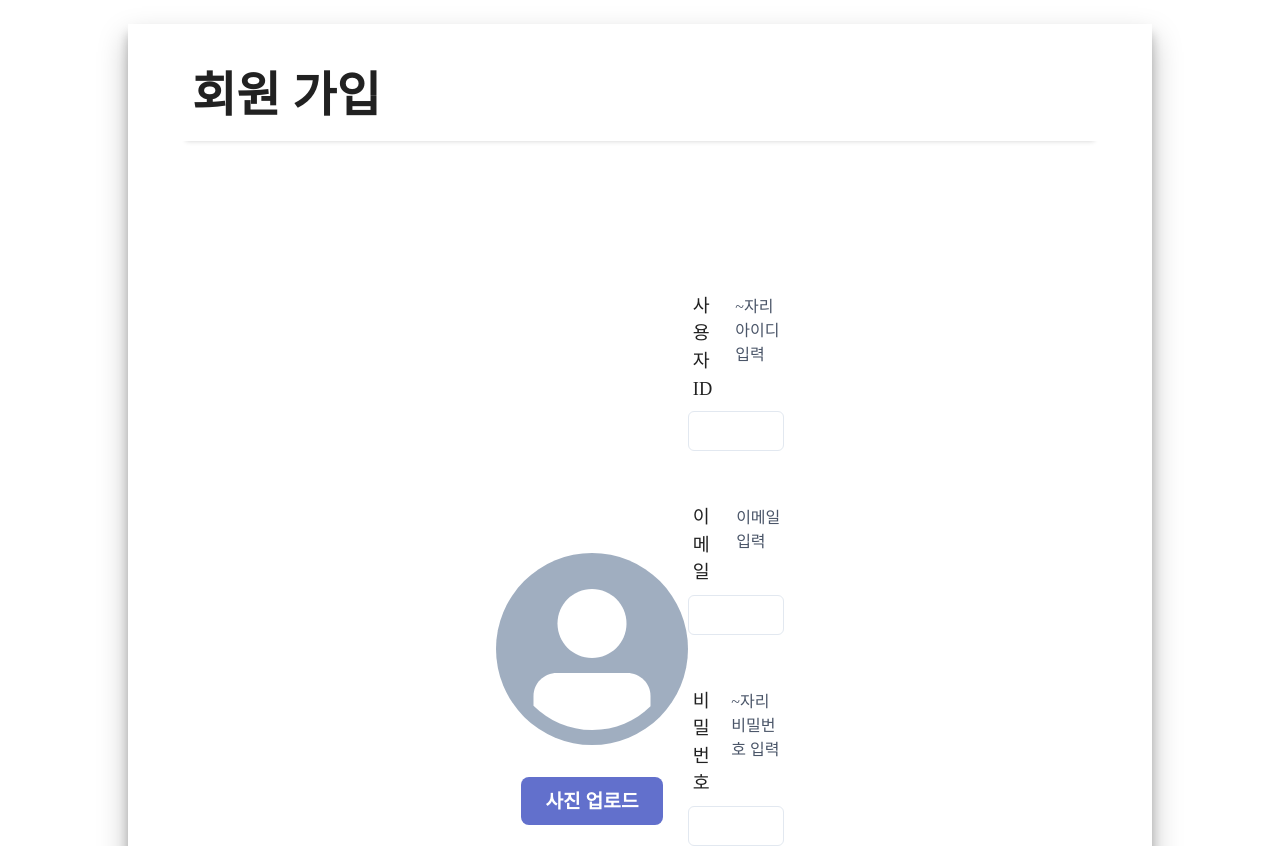
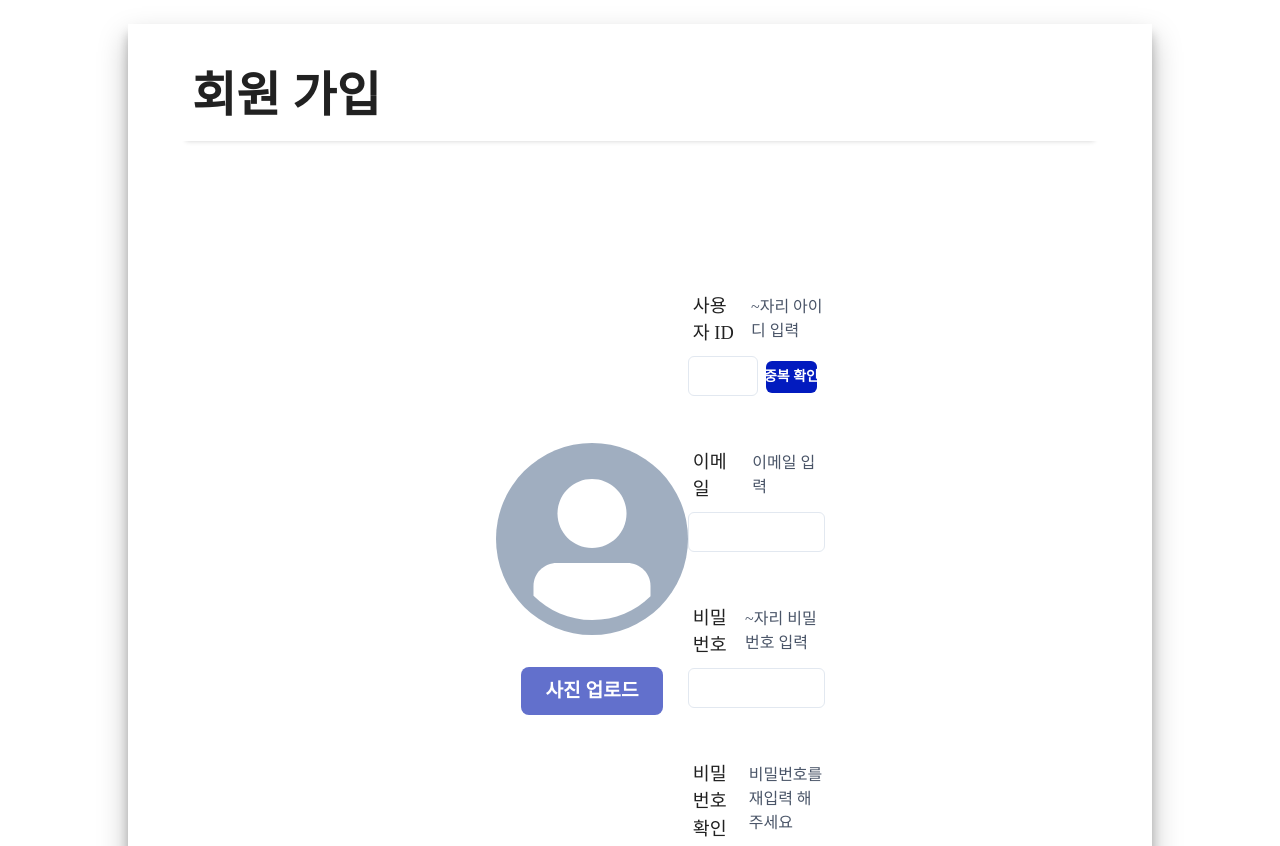
Before and after one commit to pre-on-connect/front-end, a Next.js app: page /signUp in a window 1280 px wide. Shown: the top 846 px of the page. Built offline with nearby package versions, Linux system fonts and the light colour scheme.

Commit message:
Design: 회원가입페이지 - 아이디 중복확인 버튼 추가

```diff
--- a/src/components/ui/SignUpFormInput/index.tsx
+++ b/src/components/ui/SignUpFormInput/index.tsx
@@ -1,5 +1,5 @@
 import React from 'react';
-import {Flex, FormControl, FormHelperText, FormLabel, Input} from "@chakra-ui/react";
+import {Button, Flex, FormControl, FormHelperText, FormLabel, Input} from "@chakra-ui/react";
 
 interface UserFormInputProps {
     name: string;
@@ -20,7 +20,11 @@ function SignUpFormInput({name, type, label, helperText, touched, error}: UserFo
                 </FormLabel>
                 {helperText && <FormHelperText fontSize={['.8rem', '1rem', '1rem']}>{helperText}</FormHelperText>}
             </Flex>
-            <Input id={name} type={type}/>
+            <Flex alignItems='baseline' justifyContent='space-between' >
+                <Input id={name} type={type} size={['sm','md','md']}/>
+                {name === 'userId' && <Button size='sm' mx='.5rem' px='1rem' bgColor='secondary' color='white' lineHeight='baseline'>중복 확인</Button>}
+            </Flex>
+
             {/*{errors.email && <FormErrorMessage>{errors.email}</FormErrorMessage>}*/}
         </FormControl>
     );
```
